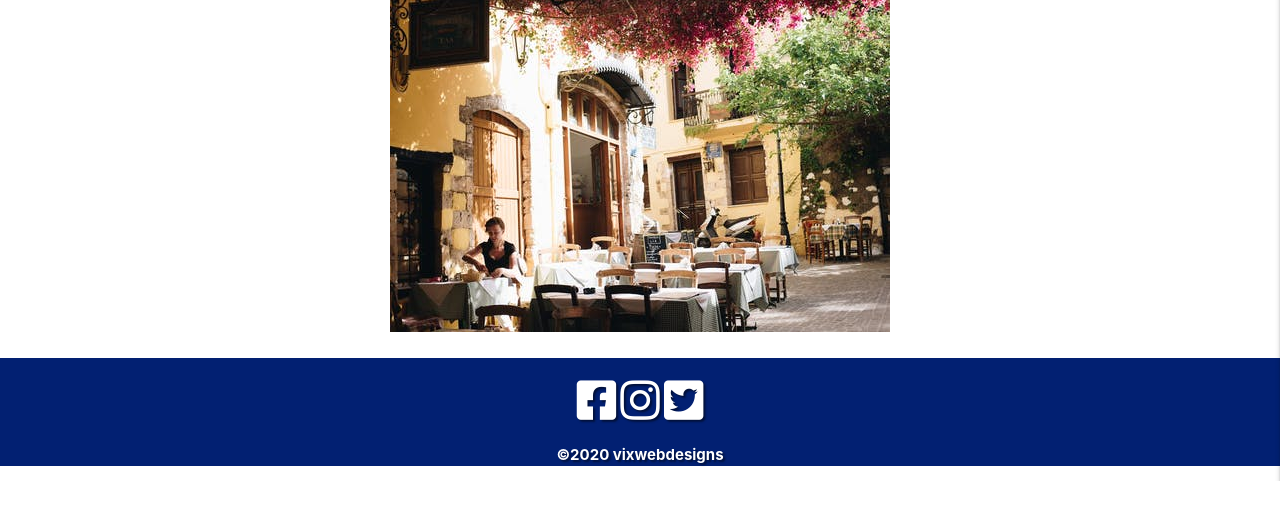
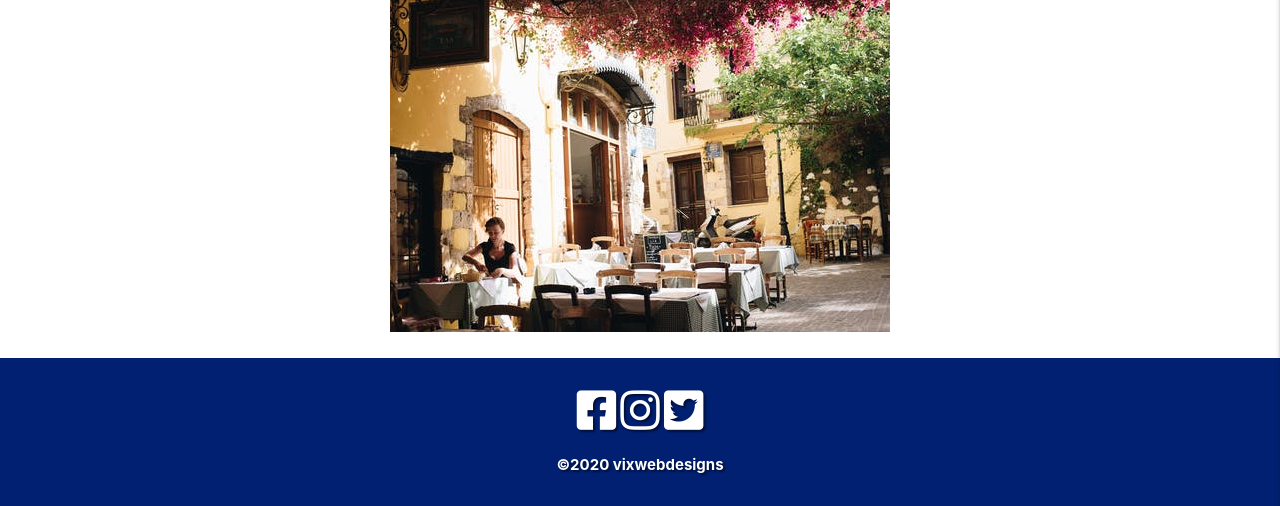
Before and after one commit to VMBlakelock/saute-and-skewers-greekfood, a Flask app: page / in a window 1280 px wide. Shown: the part 352-858 px from the top of the page. Before the commit the page ends 833 px from the top, so only its background shows below. Run offline with Flask 2, Linux system fonts and the light colour scheme; some libraries are stand-ins or nearby versions.

Commit message:
fixed whitespace under footer - needed padding-bottom

```diff
--- a/static/css/style.css
+++ b/static/css/style.css
@@ -114,11 +114,11 @@
 
 .icons {
     color: white;
-    margin-top: 20px;
+    margin-top: 30px;
 }
 
 .footer {
-   width: 100%;
+    padding-bottom: 15px;
 }
 
 .footer-background {
```
